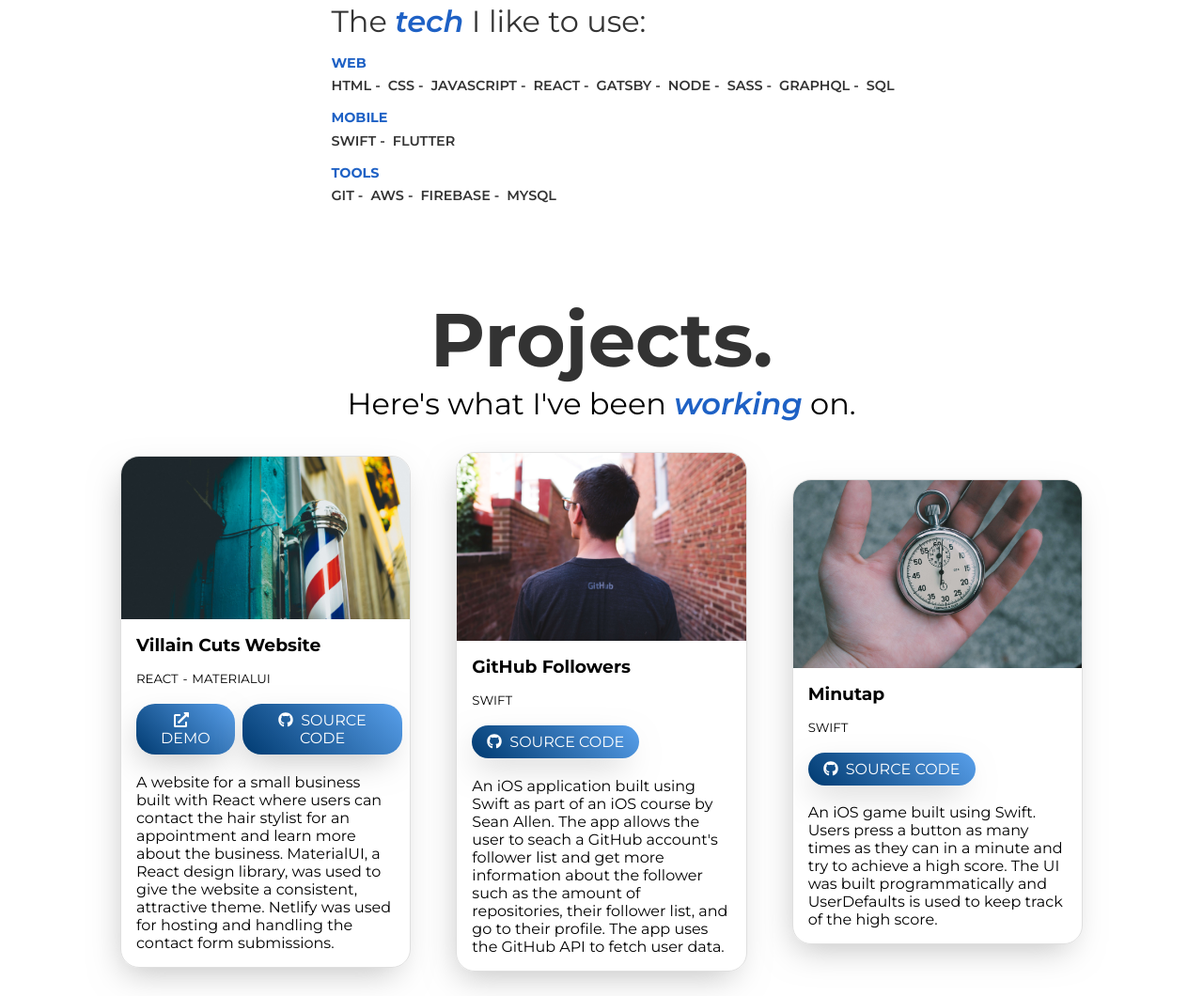
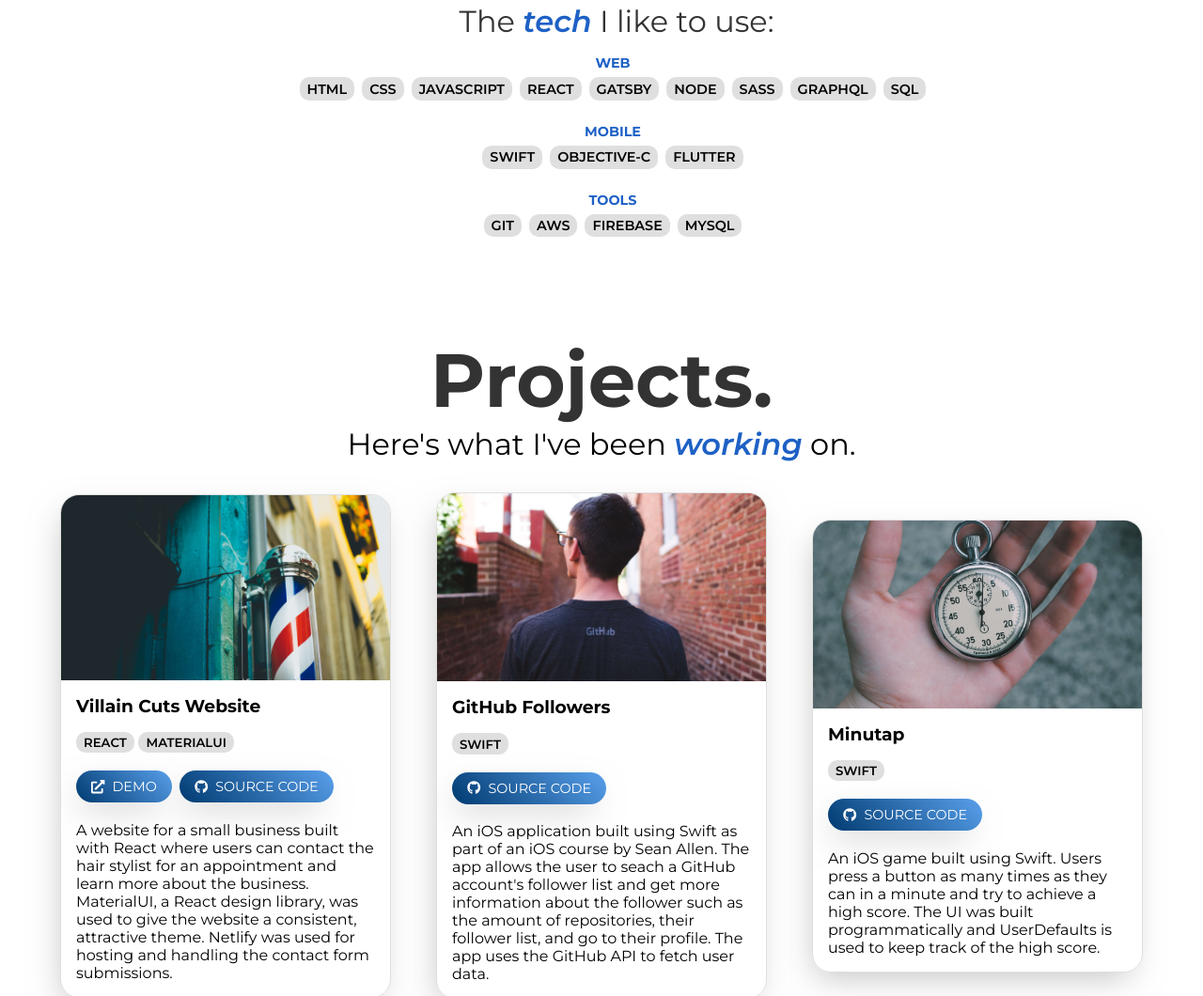
Before and after one commit to filipbrej/portfolio-site, a Gatsby site: page / in a window 1280 px wide. Shown: the part 1847-2907 px from the top of the page at 94% size. Built offline with nearby package versions, Linux system fonts and the light colour scheme; Gatsby itself is replaced by a stand-in of ours.

Commit message:
Added styling changes to skills and projects section

```diff
--- a/src/sections/About.js
+++ b/src/sections/About.js
@@ -23,6 +23,10 @@
   justify-content: flex-start;
   margin-left: 2rem;
   margin-bottom: 5rem;
+
+  @media (max-width: 1700px) {
+    align-items: center;
+  }
 `
 
 const ArtImage = styled.img`
@@ -104,23 +108,31 @@
 // Skills Section
 const Skill = styled.h4`
   text-transform: uppercase;
-  color: #333;
   font-family: "Montserrat", sans-serif;
   margin-right: 0.5rem;
+  margin-bottom: 0.5rem;
   font-weight: 600;
   font-size: 0.9rem;
+  background-color: rgb(223, 223, 223);
+  padding: 0.2rem 0.5rem;
+  border-radius: 10px;
 `
 
 const SkillType = styled(Skill)`
   color: rgb(30, 97, 197);
   margin-bottom: 0.4rem;
   font-weight: 700;
+  background-color: transparent;
+  padding: 0;
 `
 
 const SkillWrapper = styled(BodyLinkWrapper)`
   margin-bottom: 1rem;
   display: flex;
   flex-wrap: wrap;
+  @media (max-width: 1700px) {
+    justify-content: center;
+  }
 `
 
 const About = () => {
@@ -162,26 +174,27 @@
           </Heading>
           <SkillType>Web</SkillType>
           <SkillWrapper>
-            <Skill>HTML -</Skill>
-            <Skill>CSS -</Skill>
-            <Skill>Javascript -</Skill>
-            <Skill>React -</Skill>
-            <Skill>Gatsby -</Skill>
-            <Skill>Node -</Skill>
-            <Skill>Sass -</Skill>
-            <Skill>GraphQL -</Skill>
+            <Skill>HTML</Skill>
+            <Skill>CSS</Skill>
+            <Skill>Javascript</Skill>
+            <Skill>React</Skill>
+            <Skill>Gatsby</Skill>
+            <Skill>Node</Skill>
+            <Skill>Sass</Skill>
+            <Skill>GraphQL</Skill>
             <Skill>SQL</Skill>
           </SkillWrapper>
           <SkillType>Mobile</SkillType>
           <SkillWrapper>
-            <Skill>Swift -</Skill>
+            <Skill>Swift</Skill>
+            <Skill>Objective-C</Skill>
             <Skill>Flutter</Skill>
           </SkillWrapper>
           <SkillType>Tools</SkillType>
           <SkillWrapper>
-            <Skill>Git -</Skill>
-            <Skill>AWS -</Skill>
-            <Skill>Firebase -</Skill>
+            <Skill>Git</Skill>
+            <Skill>AWS</Skill>
+            <Skill>Firebase</Skill>
             <Skill>MySQL</Skill>
           </SkillWrapper>
         </AboutWrapper>
--- a/src/sections/Contact.js
+++ b/src/sections/Contact.js
@@ -47,7 +47,7 @@
   }
 
   @media (max-width: 768px) {
-    width: 70%;
+    width: 80%;
   }
 `
 
@@ -78,7 +78,7 @@
   resize: none;
   margin: 2rem 1rem 0 1rem;
   color: #333;
-  background-color: rgb(223, 223, 223);
+  border: 1.2px solid rgb(200, 200, 200);
   border-radius: 10px;
   display: block;
   transition: all 0.3s;
@@ -99,17 +99,11 @@
   border: none;
   resize: none;
   color: #333;
-  background-color: rgb(223, 223, 223);
+  border: 1.2px solid rgb(200, 200, 200);
   margin: 2rem 0rem 1rem 0rem;
   border-radius: 10px;
   height: 200px;
   display: block;
-
-  :placeholder-shown + ${Label} {
-    opacity: 0;
-    visibility: hidden;
-    transform: translateY(-3rem);
-  }
 `
 
 const Reminder = styled.p`
@@ -128,7 +122,7 @@
   box-shadow: -5px 13px 35px -9px rgba(130, 130, 130, 0.5);
   color: white;
   font-family: "Montserrat", sans-serif;
-  font-size: 1.3rem;
+  font-size: 1.2rem;
   text-transform: uppercase;
   padding: 0.5rem 1rem;
   border-radius: 20px;
--- a/src/sections/Projects.js
+++ b/src/sections/Projects.js
@@ -17,7 +17,7 @@
 `
 
 const GridWrapper = styled.div`
-  width: 80%;
+  width: 90%;
   display: grid;
   grid-template-columns: repeat(auto-fit, minmax(300px, 1fr));
   grid-gap: 3rem;
@@ -86,6 +86,7 @@
   text-decoration: none;
   color: white;
   font-family: "Montserrat", sans-serif;
+  font-size: 0.9rem;
   text-transform: uppercase;
   padding: 0.5rem 1rem;
   border-radius: 20px;
@@ -111,8 +112,11 @@
 const Skill = styled.h5`
   font-family: "Montserrat", sans-serif;
   text-transform: uppercase;
-  font-weight: 400;
   margin-right: 0.3rem;
+  background-color: rgb(223, 223, 223);
+  padding: 0.2rem 0.5rem;
+  border-radius: 10px;
+  font-weight: 600;
 `
 
 const ProjectDescription = styled.p`
@@ -137,9 +141,6 @@
   text-decoration: underline;
   cursor: pointer;
 `
-const Dash = styled(Skill)`
-  border: none;
-`
 
 const Projects = () => {
   return (
@@ -154,7 +155,6 @@
           <ProjectName>Villain Cuts Website</ProjectName>
           <SkillWrapper>
             <Skill>React</Skill>
-            <Dash>-</Dash>
             <Skill>MaterialUI</Skill>
           </SkillWrapper>
           <LinkWrapper>
```
